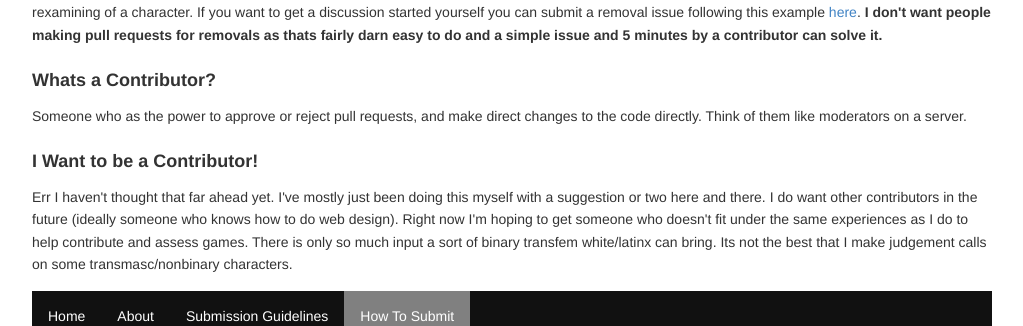
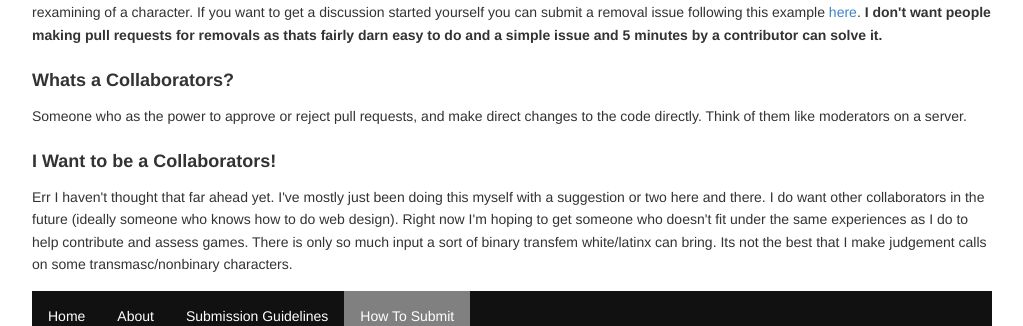
Before and after one commit to thatwannabecat/thatwannabecat.github.io, a plain HTML site: page submission/submission.html in a window 1280 px wide. Shown: the part 620-946 px from the top of the page, without its empty margins (128-1151 px from the left). Drawn offline with Linux system fonts and the light colour scheme.

Commit message:
Added readme and fixed submission html

```diff
--- a/submission/submission.html
+++ b/submission/submission.html
@@ -46,15 +46,15 @@
         </strong>
     </p>
 
-    <h3>Whats a Contributor?</h3>
+    <h3>Whats a Collaborators?</h3>
     <p>
         Someone who as the power to approve or reject pull requests, and make direct changes to the code directly. Think of them
         like moderators on a server.
     </p>
-    <h3>I Want to be a Contributor!</h3>
+    <h3>I Want to be a Collaborators!</h3>
     <p>
         Err I haven't thought that far ahead yet. I've mostly just been doing this myself with a suggestion or two here and there.
-        I do want other contributors in the future (ideally someone who knows how to do web design). Right now I'm hoping to get someone
+        I do want other collaborators in the future (ideally someone who knows how to do web design). Right now I'm hoping to get someone
         who doesn't fit under the same experiences as I do to help contribute and assess games. There is only so much input a sort of binary transfem
         white/latinx can bring. Its not the best that I make judgement calls on some transmasc/nonbinary characters.
         <ul>
```
Also changed, not shown: README.md (added). Lines whose indentation alone changed are shown as unchanged.
